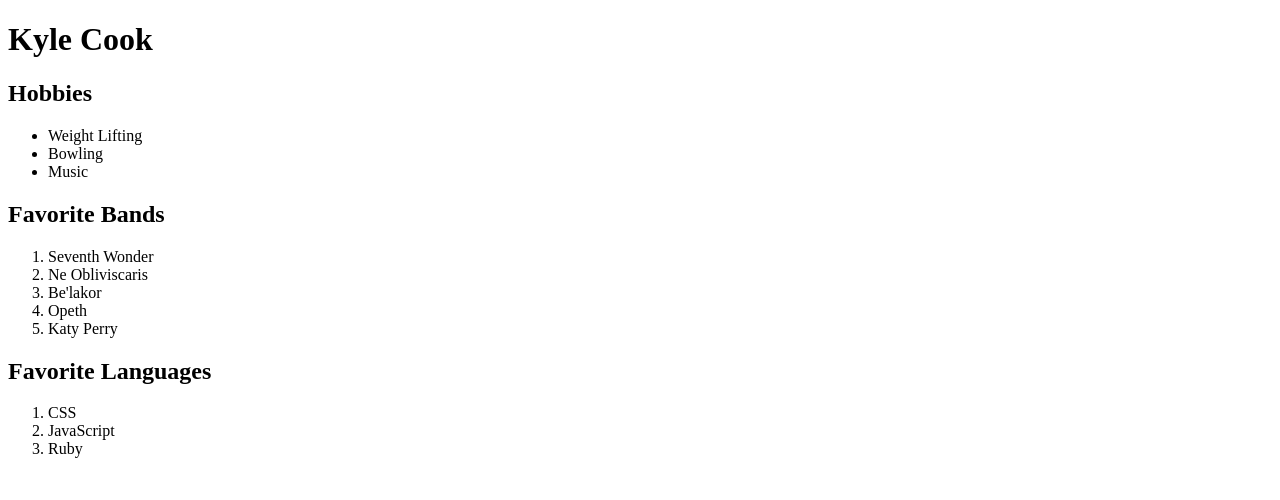
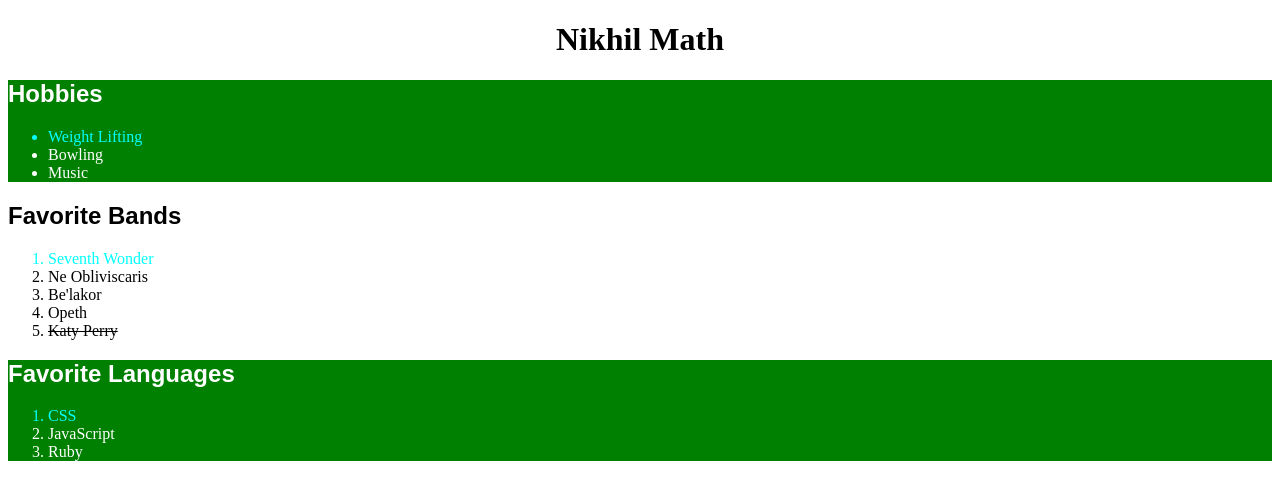
Before and after one commit to NikhilMath/Learning-CSS, a plain HTML site: page 07-08-user-profile/before/index.html in a window 1280 px wide. Drawn offline with Linux system fonts and the light colour scheme.

Commit message:
closed #2

```diff
--- a/07-08-user-profile/before/index.html
+++ b/07-08-user-profile/before/index.html
@@ -4,17 +4,18 @@
   <meta charset="UTF-8">
   <meta name="viewport" content="width=device-width, initial-scale=1.0">
   <meta http-equiv="X-UA-Compatible" content="ie=edge">
+  <link rel="stylesheet" href="style.css">
   <title>User Profile</title>
 </head>
 <body>
   <header>
-    <h1>Kyle Cook</h1>
+    <h1>Nikhil Math</h1>
   </header>
   <main>
-    <section>
+    <section class="green-background white-text">
       <h2>Hobbies</h2>
       <ul>
-        <li>Weight Lifting</li>
+        <li class="cyan-text">Weight Lifting</li>
         <li>Bowling</li>
         <li>Music</li>
       </ul>
@@ -22,17 +23,17 @@
     <section>
       <h2>Favorite Bands</h2>
       <ol>
-        <li>Seventh Wonder</li>
+        <li class="cyan-text">Seventh Wonder</li>
         <li>Ne Obliviscaris</li>
         <li>Be'lakor</li>
         <li>Opeth</li>
-        <li>Katy Perry</li>
+        <li class="strike">Katy Perry</li>
       </ol>
     </section>
-    <section>
+    <section class="green-background white-text">
       <h2>Favorite Languages</h2>
       <ol>
-        <li>CSS</li>
+        <li class="cyan-text">CSS</li>
         <li>JavaScript</li>
         <li>Ruby</li>
       </ol>
--- /dev/null
+++ b/07-08-user-profile/before/style.css
@@ -0,0 +1,23 @@
+header {
+  text-align: center;
+}
+
+.green-background {
+  background-color: green;
+}
+
+.white-text {
+  color: white;
+}
+
+.cyan-text {
+  color: cyan
+}
+
+h2 {
+  font-family: Arial, Helvetica, sans-serif;
+}
+
+.strike {
+  text-decoration: line-through;
+}
```
